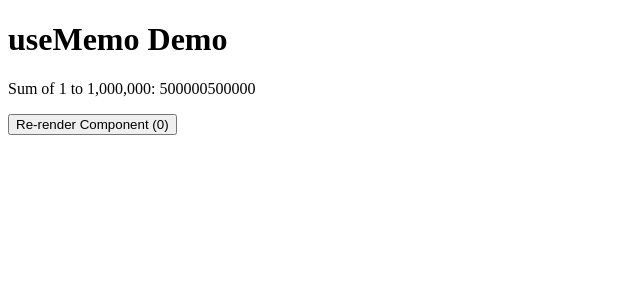
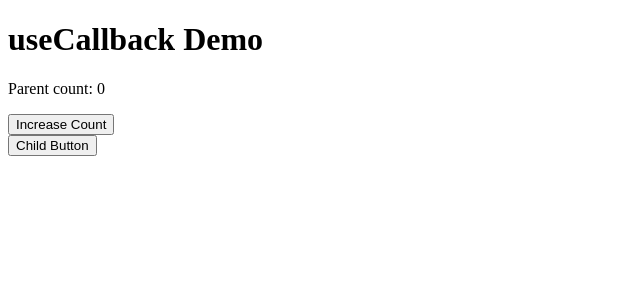
Before and after one commit to phamlong2205/react-hello-world, a React (Create React App) app: page / in a window 1280 px wide. Shown: the top 300 px of the page, without its empty margins (0-640 px from the left). Built offline with nearby package versions, Linux system fonts and the light colour scheme.

Commit message:
Add CallbackDemo component using useCallback

```diff
--- a/src/App.js
+++ b/src/App.js
@@ -1,10 +1,10 @@
 import React from "react";
-import ExpensiveCalculation from "./ExpensiveCalculation";
+import CallbackDemo from "./CallbackDemo";
 
 function App() {
   return (
     <div className="h-screen flex items-center justify-center bg-gray-100">
-      <ExpensiveCalculation />
+      <CallbackDemo />
     </div>
   );
 }
--- /dev/null
+++ b/src/CallbackDemo.js
@@ -0,0 +1,42 @@
+import React, { useState, useCallback } from "react";
+
+// Child component
+const Child = React.memo(({ onClick }) => {
+  console.log("Child rendered");
+  return (
+    <button
+      onClick={onClick}
+      className="px-4 py-2 bg-green-500 text-white rounded hover:bg-green-600 active:bg-green-700 transition"
+    >
+      Child Button
+    </button>
+  );
+});
+
+// Parent component
+function CallbackDemo() {
+  const [count, setCount] = useState(0);
+
+  // Without useCallback, this function reference changes on every render
+  // With useCallback, the reference is memoized unless dependencies change
+  const handleClick = useCallback(() => {
+    console.log("Button clicked!");
+  }, []);
+
+  return (
+    <div className="text-center mt-10 p-6 bg-gray-100 rounded shadow-md">
+      <h1 className="text-2xl font-semibold mb-4">useCallback Demo</h1>
+      <p className="mb-4">Parent count: {count}</p>
+      <button
+        onClick={() => setCount(count + 1)}
+        className="px-4 py-2 bg-blue-500 text-white rounded hover:bg-blue-600 active:bg-blue-700 transition mb-4"
+      >
+        Increase Count
+      </button>
+      <br />
+      <Child onClick={handleClick} />
+    </div>
+  );
+}
+
+export default CallbackDemo;
```
